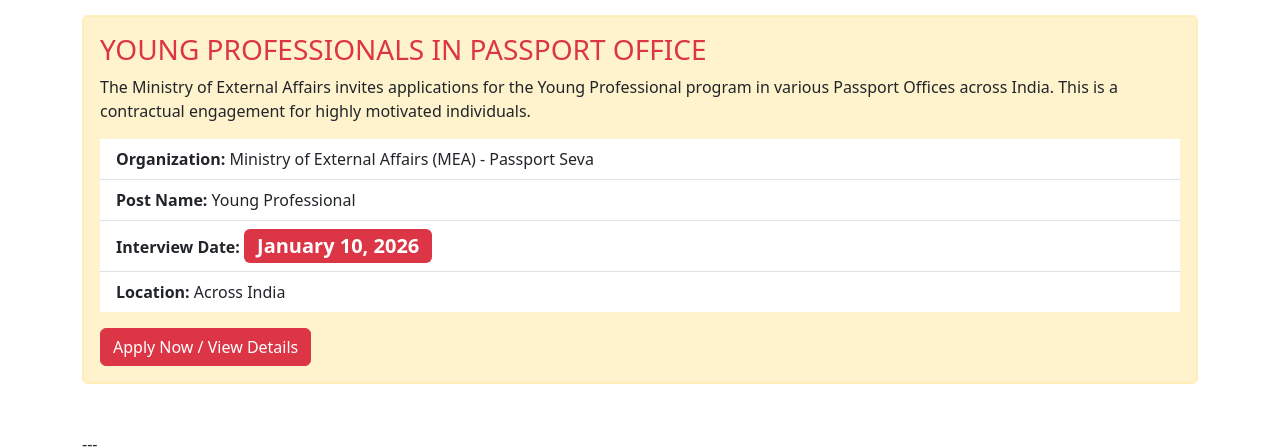
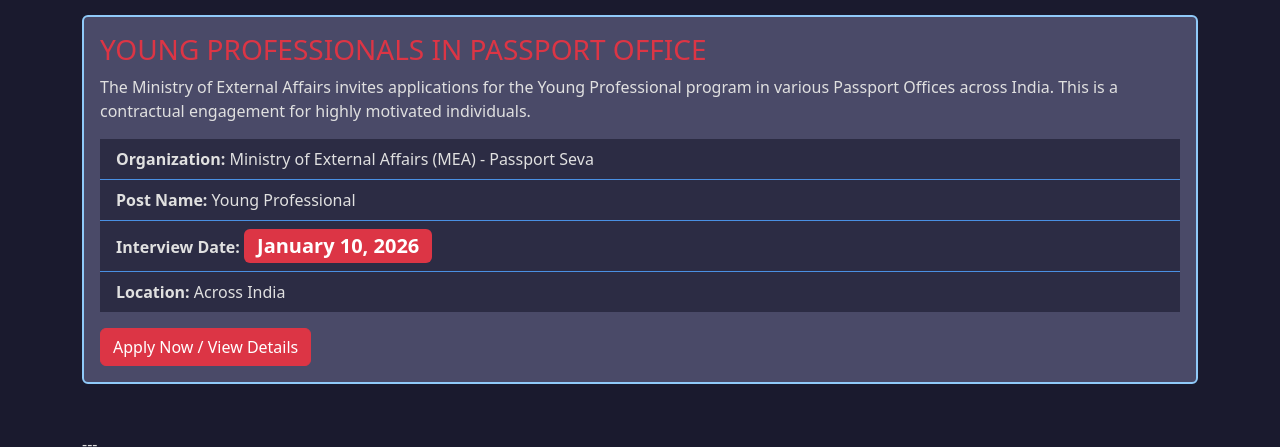
Before and after one commit to passportofficeyoungprofestiona-blip/jobalert, a plain HTML site: page index.html in a window 1280 px wide. Shown: the part 228-675 px from the top of the page. Drawn offline with nearby package versions, Linux system fonts and the light colour scheme.

Commit message:
Update index.html

```diff
--- a/index.html
+++ b/index.html
@@ -6,23 +6,44 @@
     <title>Semi-Government Job & Exam Notifications - India</title>
     <link href="https://cdn.jsdelivr.net/npm/bootstrap@5.3.2/dist/css/bootstrap.min.css" rel="stylesheet">
     <style>
+    /* Digital Dark Theme */
+    body {
+        background-color: #1a1a2e; /* Very dark background */
+        color: #e0e0e0; /* Light text for contrast */
+    }
     .header-bg {
-            background-color: #007bff; /* Primary Blue */
+        background-color: #0f3460; /* Dark blue header */
         color: white;
         padding: 20px 0;
         margin-bottom: 30px;
     }
     .card-custom {
+        background-color: #2c2c44; /* Slightly lighter card background */
+        color: #e0e0e0;
         transition: transform 0.3s ease-in-out;
-            border-left: 5px solid #007bff;
+        border-left: 5px solid #4a90e2; /* Bright blue border */
     }
     .card-custom:hover {
         transform: translateY(-5px);
-            box-shadow: 0 4px 18px rgba(0,0,0,0.1);
+        box-shadow: 0 4px 18px rgba(0,0,0,0.5); /* Darker shadow */
     }
     .highlight-row {
-            background-color: #fff3cd; /* Light Yellow for highlight */
-            border: 2px solid #ffeeba;
+        background-color: #4a4a68; /* Darker highlight color */
+        border: 2px solid #90caf9;
+    }
+    .table {
+        color: #e0e0e0; /* Text color for table */
+    }
+    .table-dark {
+        background-color: #0f3460;
+    }
+    .table-hover tbody tr:hover {
+        background-color: #3e3e5c; /* Hover effect */
+    }
+    .list-group-item {
+        background-color: #2c2c44;
+        border-color: #4a90e2;
+        color: #e0e0e0; /* Ensure list text is light */
     }
 </style>
 </head>
```
Lines whose indentation alone changed are shown as unchanged.
